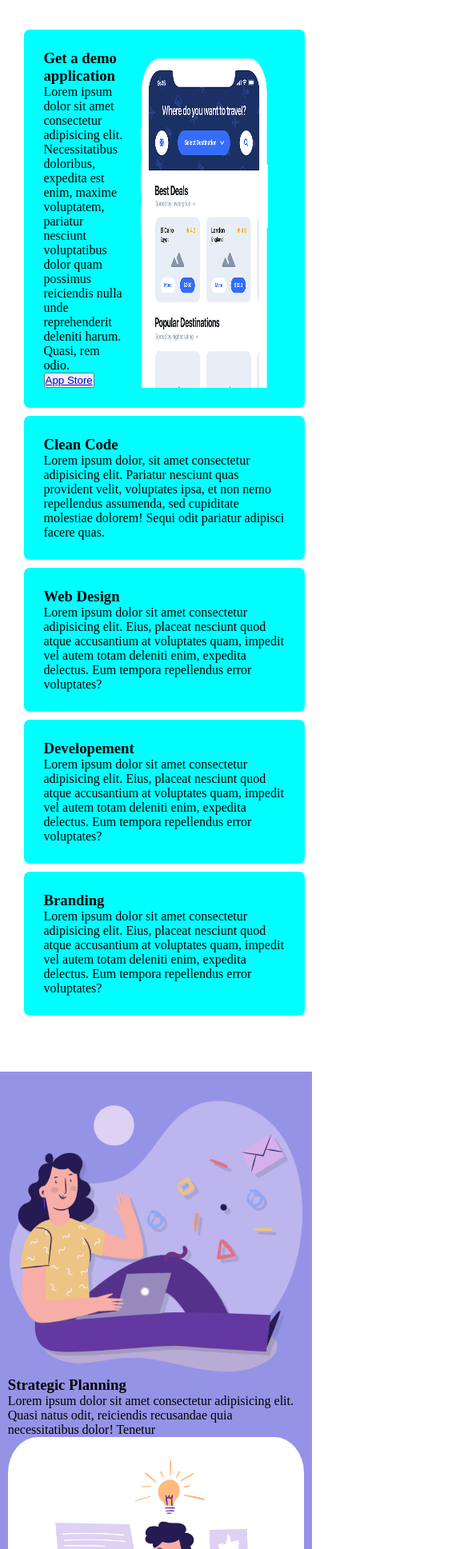
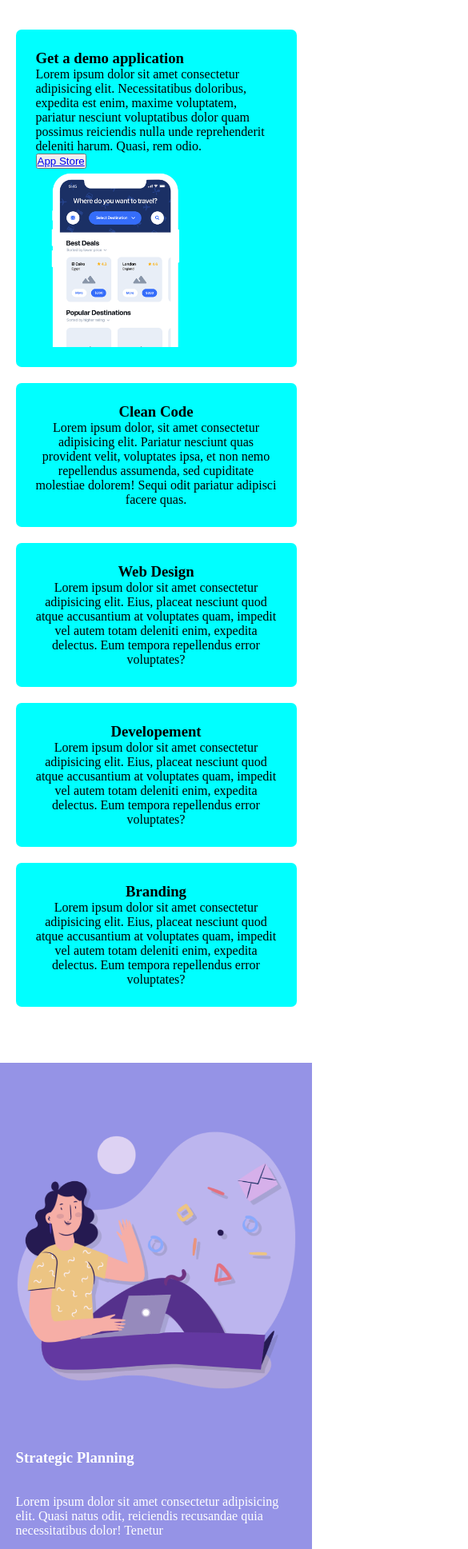
Before and after one commit to saesp/htmlcss-responsive-layout, a plain HTML site: page index.html in a window 390 px wide. Shown: the part 63-2000 px from the top of the page at 80% size, 585 px wide, since content can reach past the window. Drawn offline with Linux system fonts and the light colour scheme.

Commit message:
completed tabl2t/mobile version

```diff
--- a/css/style.css
+++ b/css/style.css
@@ -64,6 +64,7 @@ main{
 }
 
 .container-sec1{
+    width: calc(80% + 20px);
     padding-top: 30px;
     padding-bottom: 60px;
     display: flex;
@@ -76,11 +77,13 @@ main{
     background-color: aqua;
     margin: 10px;
     border-radius: 7px;
+    text-align: center;
 }
 
 .container-sec1 .card-big{
     width: calc( (100% / 3) * 2 - 20px);
     display: flex;
+    text-align: left;
 }
 .card-big img{
     width: 200px;
@@ -105,6 +108,7 @@ main{
 }
 .container-sec2 .block1{
     width: 250px;
+    color: white;
 }
 .container-sec2 .block2{
     width: 250px;
@@ -183,9 +187,6 @@ main{
 .container-sec5 div{
     margin: 0 20px;
 }
-.text-sec5{
-    width: 600px;
-}
 .text-sec5 p{
     padding: 20px 0;
 }
--- a/css/style2.css
+++ b/css/style2.css
@@ -1,7 +1,7 @@
 /* tablet version */
 @media screen and (max-width: 780px) {
     .container{
-        width: 95%;
+        width: 90%;
     }
     .header-pc{
         display: none;
@@ -15,9 +15,29 @@
         text-decoration: none;
     }
 
+
+    .container-sec1{
+        width: calc(90% + 20px);
+    }
+    .container-sec1 .card{
+        display: flex;
+        flex-direction: column;
+    }
+
+
+    .container-sec2{
+        padding: 80px 0 50px;
+    }
+    .container-sec2 .block1{
+        margin-bottom: 30px;
+    }
+    .container-sec2 .block1 h3{
+        margin: 70px 0 35px;
+    }
+
     .container-sec2{
         display: block;
-        width: 95%;
+        width: 90%;
     }
     .container-sec2 .block1{
         width: 100%;
@@ -31,17 +51,24 @@
     }
 
 
+
+    .container-sec4{
+        width: calc(90% + 20px);
+    }
     .container-sec4 .card{
         width: calc(100% / 2 - 20px);
     }
+
 
     .container-sec5{
         width: 90%;
     }
 
+
     .container-sec6{
         width: 70%;
     }
+
 
     .container-footer{
         width:70%;
@@ -53,11 +80,15 @@
     .container{
         width: 90%;
     }
+
     .container-sec1{
-        display: block;
+        width: calc(90% + 20px);
     }
     .container-sec1 .card{
         width: 100%;
+    }
+    .container-sec1 .card-big{
+        width: 100%  ;
     }
 
 
@@ -78,15 +109,14 @@
 
 
 
-
+    .container-sec4{
+        width: calc(90% + 20px);
+    }
     .container-sec4 .card{
         width: 100%;
     }
 
 
-    .main-sec5{
-        height: 600px;
-    }
     .container-sec5{
         display: block;
     }
```
